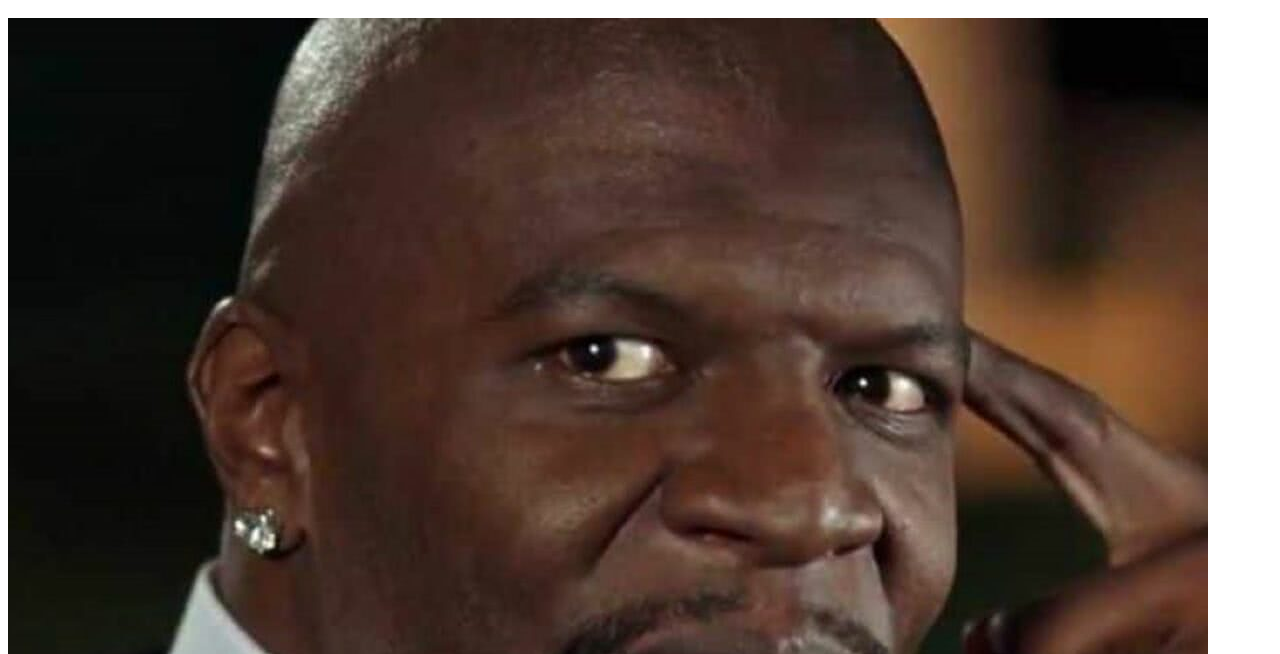
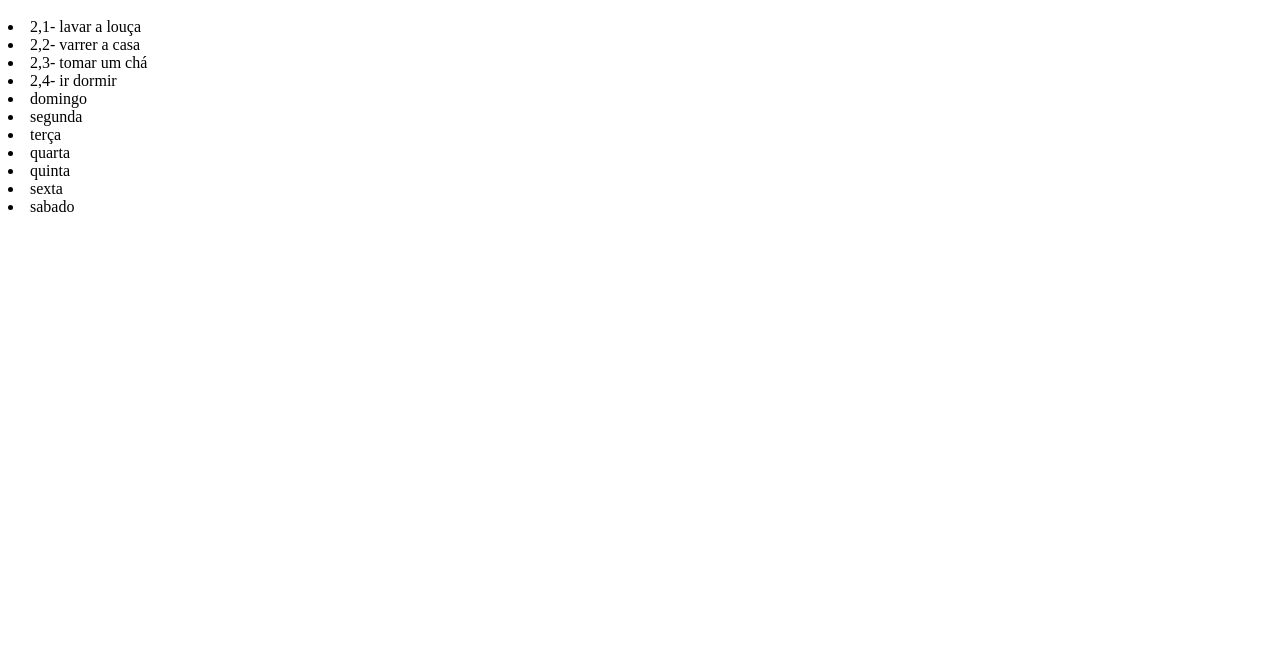
Before and after one commit to alexandreleao2/aula31-05, a plain HTML site: page index.html in a window 1280 px wide. Shown: the part 146-800 px from the top of the page. Drawn offline with Linux system fonts and the light colour scheme.

Commit message:
Update index.html

```diff
--- a/index.html
+++ b/index.html
@@ -8,6 +8,20 @@
     <body>
          <h1>Mark style="barckgrand-blue> programação (matematica II)</h1>,</Mark>
             <h1>Mark style="barckgrand-red> exercicio 3 segundo trimestre</h1>
-        <img src="latrel.jpg" alt="latrel pelado">
-        </body><p>meu nome é alexandre, tenho 16 anos,gosto de jogar bola, sou corinthiano e homem</p>
-</html>
+
+
+ <d type='a'>
+    <li>2,1- lavar a louça</li>
+    <li>2,2- varrer a casa</li>
+    <li>2,3- tomar um chá</li>
+    <li>2,4- ir dormir</li>
+  </dL>
+<li>domingo</li>
+ <li>segunda</li>
+ <d type='a'>
+<li>terça</li>
+    <li>quarta</li>
+    <li>quinta</li>
+    <li>sexta</li>
+    <li>sabado</li>
+  </dL>
```
